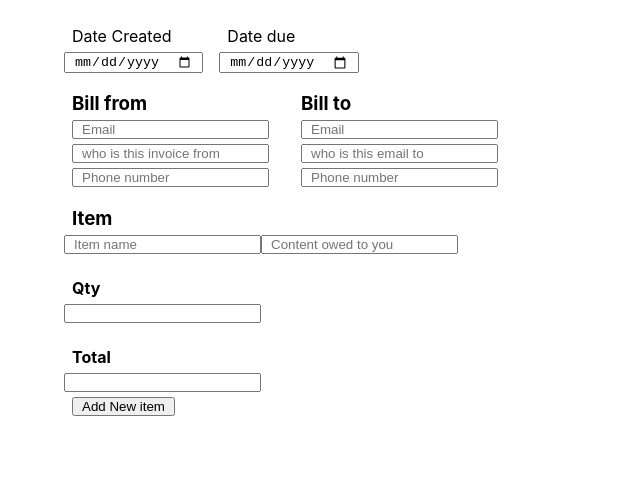
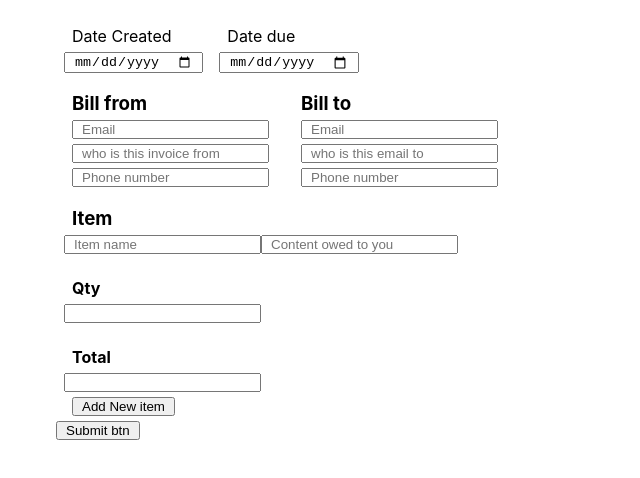
Before and after one commit to kodervine/ceendit-react, a React (Vite) app: page / in a window 1280 px wide. Shown: the top 478 px of the page, without its empty margins (0-640 px from the left). Built offline with nearby package versions, Linux system fonts and the light colour scheme.

Commit message:
Created a new state titled - allInvoice. The function handles each invoice submit and save it to the  useState. The goal is to have access to each invoice in memory in case they want to get the older form and download again.

```diff
--- a/src/context.jsx
+++ b/src/context.jsx
@@ -19,6 +19,10 @@ const AppProvider = ({ children }) => {
     itemTotal: "",
   });
 
+  // Save all the invoices created in state
+  const [allInvoice, setAllInvoice] = useState([]);
+
+  // This function ensures that the input values on each form are saved in state
   const handleInputChange = (e) => {
     const { name, value } = e.target;
     setInvoiceFormData({
@@ -27,8 +31,21 @@ const AppProvider = ({ children }) => {
     });
   };
 
+  // The function handles each invoice submit and save it to the `allInvoice` useState. The goal is to have access to each invoice in memory in case they want to get the older form and download again.
+  const handleInvoiceSubmit = (e) => {
+    e.preventDefault();
+    setAllInvoice(allInvoice.concat(invoiceFormData));
+  };
+
   return (
-    <AppContext.Provider value={{ invoiceFormData, handleInputChange }}>
+    <AppContext.Provider
+      value={{
+        invoiceFormData,
+        handleInputChange,
+        allInvoice,
+        handleInvoiceSubmit,
+      }}
+    >
       {children}
     </AppContext.Provider>
   );
--- a/src/pages/InvoiceApp.jsx
+++ b/src/pages/InvoiceApp.jsx
@@ -5,12 +5,19 @@ import InvoiceForm from "../components/InvoiceForm";
 import InvoiceItems from "../components/InvoiceItems";
 
 const InvoiceApp = () => {
-  const { invoiceFormData, handleInputChange } = useGlobalContext();
+  const {
+    invoiceFormData,
+    handleInputChange,
+    allInvoice,
+    handleInvoiceSubmit,
+  } = useGlobalContext();
 
   const [totalItemsArray, setTotalItemsArray] = useState([]);
+  console.log(allInvoice);
+
   console.log(invoiceFormData);
   return (
-    <main>
+    <form onSubmit={handleInvoiceSubmit}>
       {/* Sending and receiving dateInput rendering with data gotten from useContext - invoiceFormData variable. Plus passing the data via to the dateInput component */}
       <section className="invoice-date-input">
         <DateInput
@@ -70,7 +77,10 @@ const InvoiceApp = () => {
           onHandleChange={handleInputChange}
         />
       </section>
-    </main>
+      <div>
+        <button>Submit btn</button>
+      </div>
+    </form>
   );
 };
 
```
